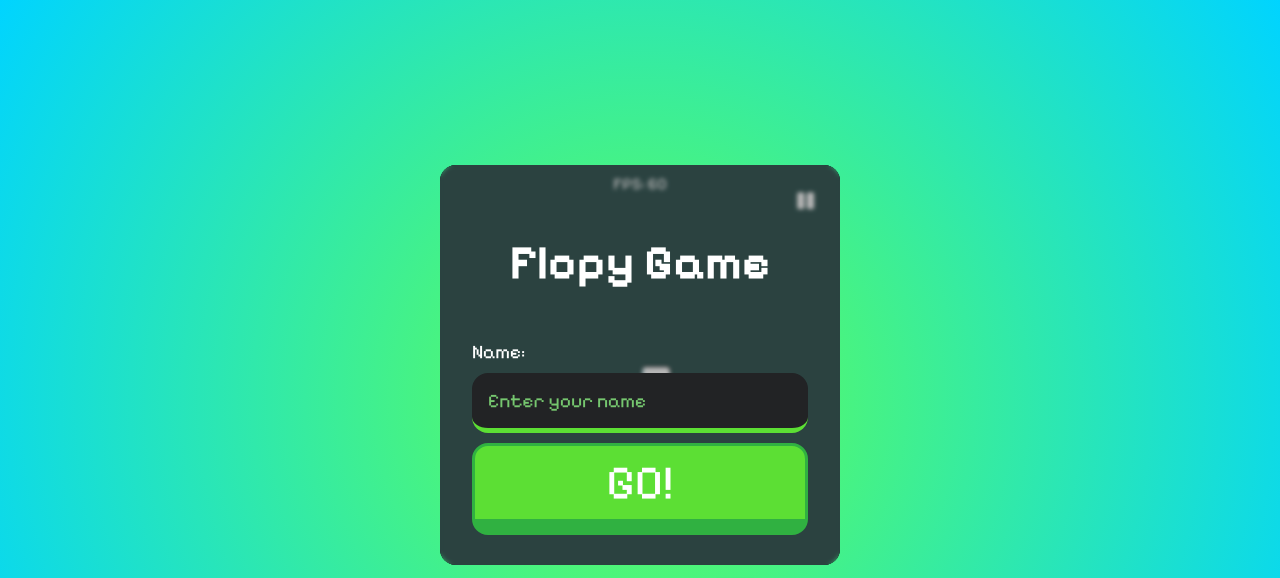
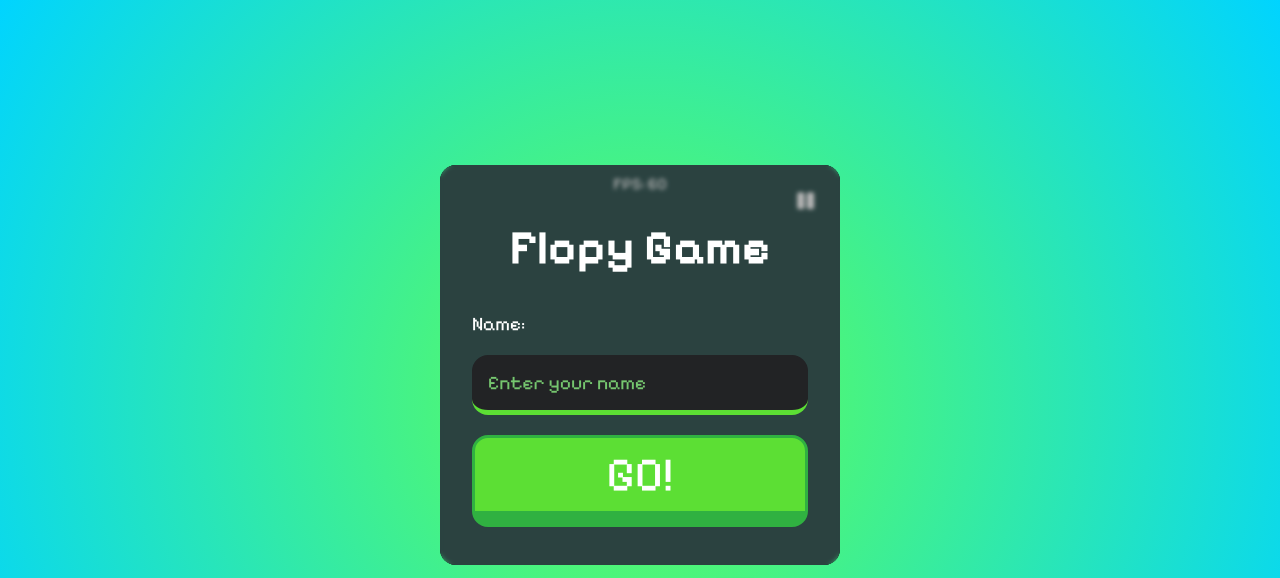
Before and after one commit to UCC-LabCompu2/proyecto2024-fabiani, a website with bundled scripts: page index.html in a window 1280 px wide. Shown: the top 578 px of the page. Built offline with nearby package versions, Linux system fonts and the light colour scheme.

Commit message:
update menu

```diff
--- a/index.html
+++ b/index.html
@@ -16,7 +16,7 @@
 </head>
 <body class="flex center vbox">
     <main class="flex screen center">
-        <nav class="flex center-x panel expand-all vbox p-2 gap-10" id="menu">
+        <nav class="flex center-x panel expand-all vbox p-2 gap-20" id="menu">
             <h1 id="title">Flopy Game</h1>
             <label for="name">Name: </label>
             <input type="text" id="name" name="name" placeholder="Enter your name" size="50" maxlength="16">
--- a/style.css
+++ b/style.css
@@ -29,6 +29,7 @@ canvas {
 }
 
 h1 {
+    margin: 1rem;
     font-size: var(--font-size-title);
     text-align: center;
 }
@@ -156,7 +157,7 @@ input[type="button"] {
     border: .2rem solid var(--dark-secondary);
     border-bottom: 1rem solid var(--dark-secondary);
     cursor: pointer;
-    font-size: var(--font-size-title);
+    font-size: 3rem;
 }
 
 input[type="button"]:hover {
```
